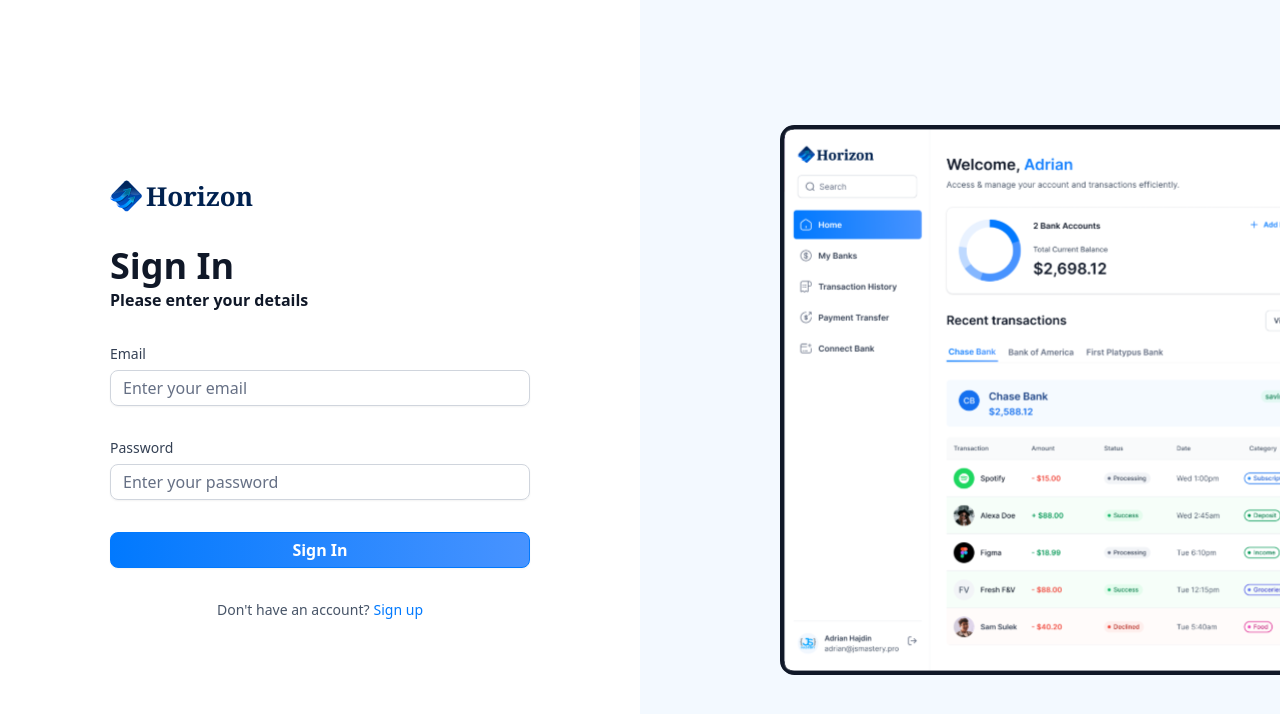
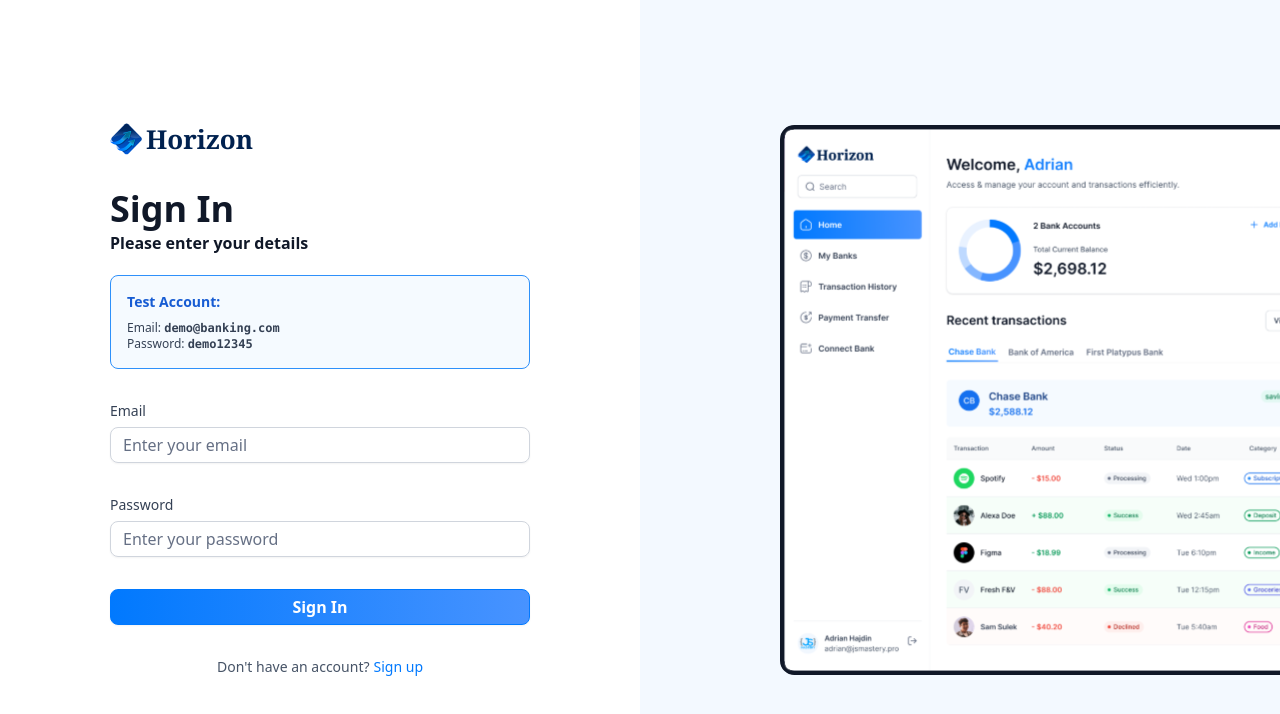
Before and after one commit to shinguakira/banking-nextjs, a Next.js app: page /sign-in in a window 1280 px wide. Shown: the top 714 px of the page. Built offline with nearby package versions, Linux system fonts and the light colour scheme.

Commit message:
add user info on login page

```diff
--- a/components/AuthForm.tsx
+++ b/components/AuthForm.tsx
@@ -106,6 +106,13 @@
                             Please enter your details
                         </p>
                     </h1>
+                    {type === "sign-in" && (
+                        <div className="bg-blue-25 border border-blue-500 rounded-lg p-4 mt-2">
+                            <p className="text-14 font-semibold text-blue-700 mb-2">Test Account:</p>
+                            <p className="text-12 text-gray-700">Email: <span className="font-mono font-semibold">demo@banking.com</span></p>
+                            <p className="text-12 text-gray-700">Password: <span className="font-mono font-semibold">demo12345</span></p>
+                        </div>
+                    )}
                 </div>
         </header>
             <>
```
